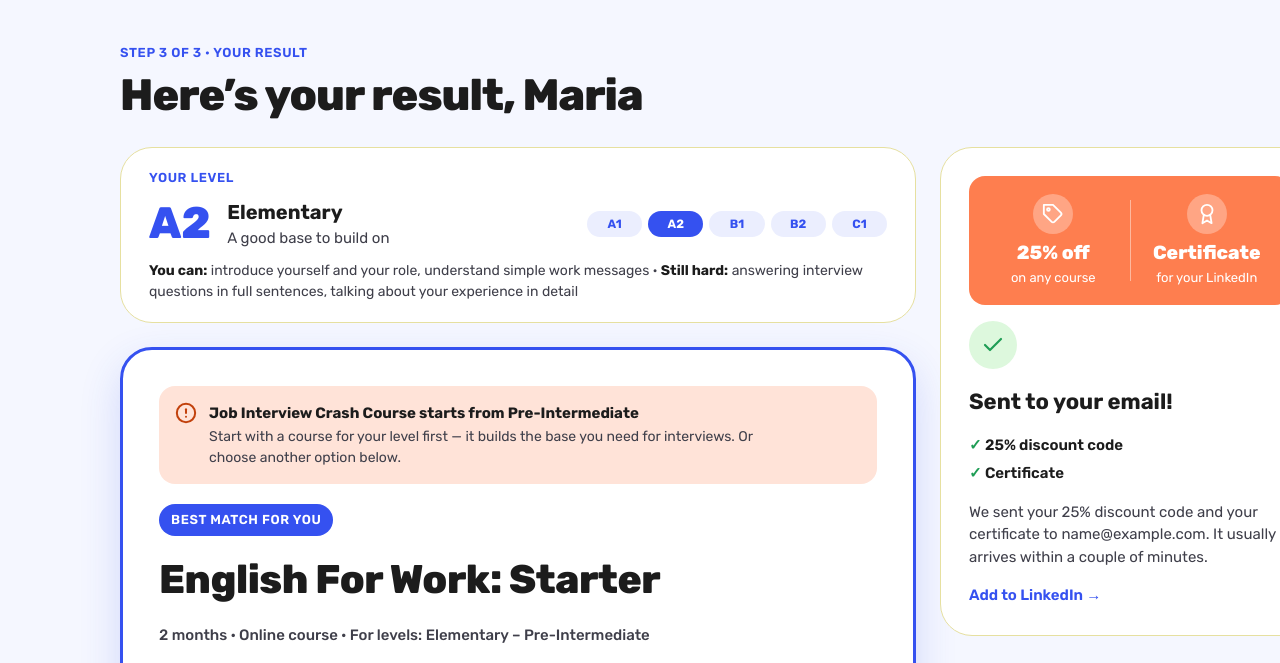
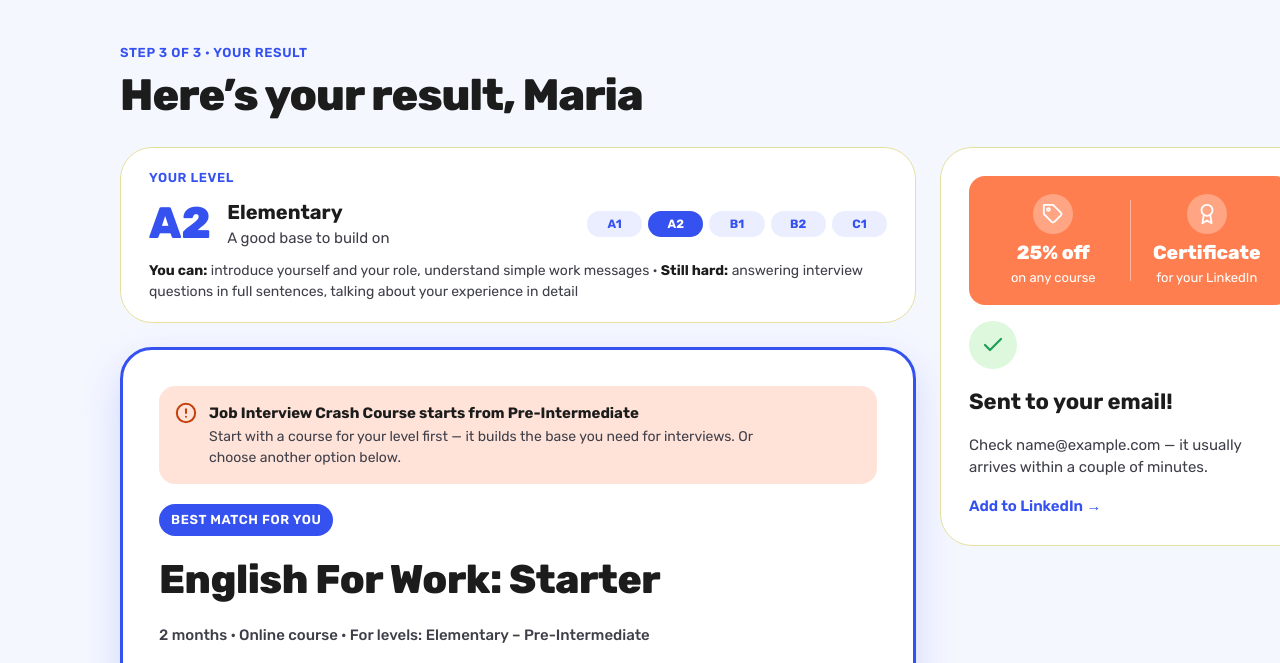
Before and after one commit to kolesnikyulya20-svg/english-for-it, a plain HTML site: page match-result-below.html in a window 1280 px wide. Both pictures are taken after typing "name@example.com" into the empty fields and a click on the button "Get my 25% discount". Shown: the part 80-743 px from the top of the page. Drawn offline with Linux system fonts and the light colour scheme.

Commit message:
Sent state: no repetition

```diff
--- a/match-result-below.html
+++ b/match-result-below.html
@@ -268,8 +268,7 @@
           </div>
           <div class="success-icon"><img src="assets/i-success.svg" alt=""></div>
           <p class="sent-title">Sent to your email!</p>
-          <div class="sent-list"><span>25% discount code</span><span>Certificate</span></div>
-          <p class="sent-text">We sent your 25% discount code and your certificate to <span class="sent-email">maria.koval@gmail.com</span>. It usually arrives within a couple of minutes.</p>
+          <p class="sent-text">Check <span class="sent-email">maria.koval@gmail.com</span> — it usually arrives within a couple of minutes.</p>
           <a class="linkedin" href="#">Add to LinkedIn →</a>
         </div>
         <!-- CERT:END -->
```
Also changed, not shown: match-result-sent.html (+1 -2 lines).
